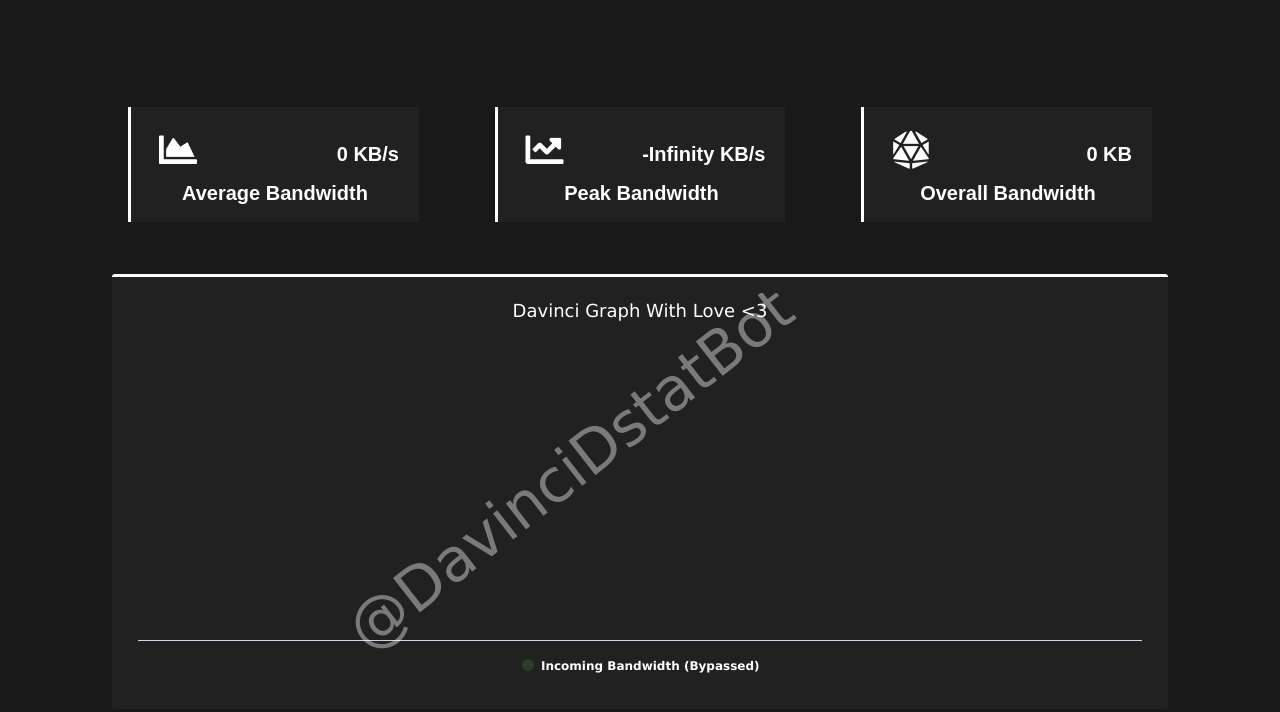
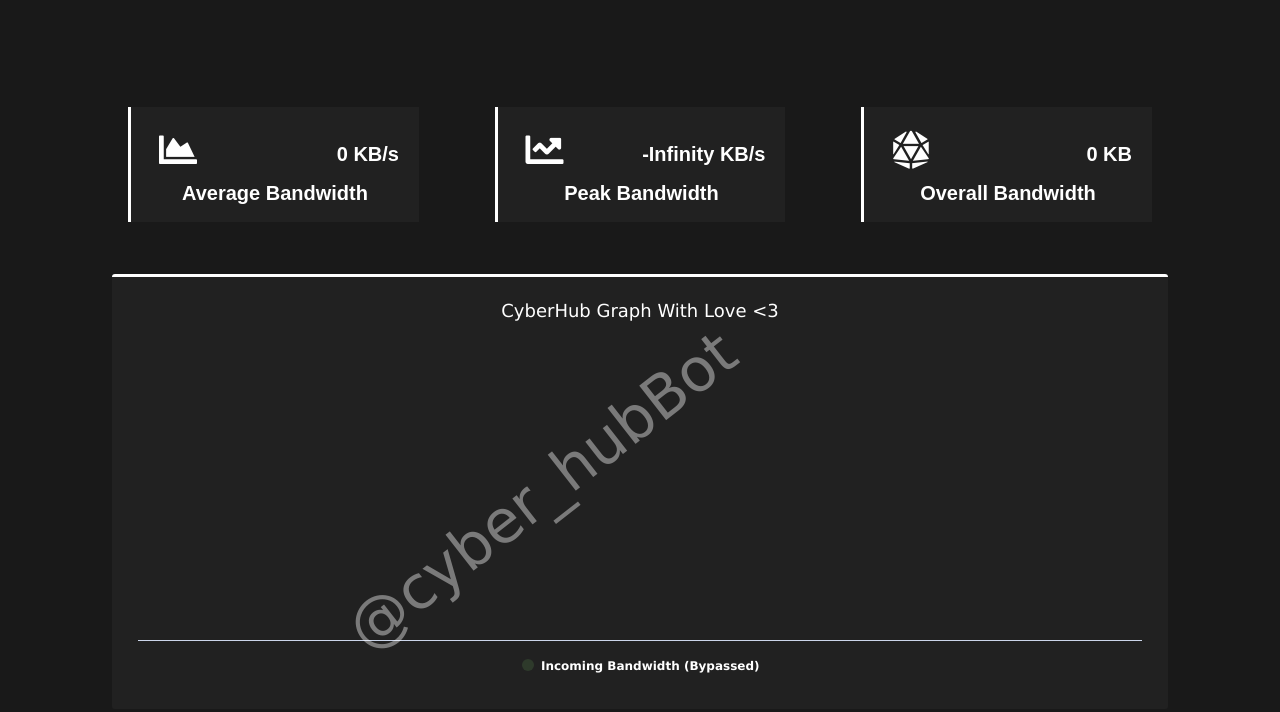
Before and after one commit to phantungduong/gap4, a plain HTML site: page index.html in a window 1280 px wide. Drawn offline with nearby package versions, Linux system fonts and the light colour scheme.

Commit message:
Update index.html

```diff
--- a/index.html
+++ b/index.html
@@ -237,7 +237,7 @@
                 var width = chart.chartWidth;
                 var height = chart.chartHeight;
 
-                chart.renderer.text('@DavinciDstatBot', 240, 360)
+                chart.renderer.text('@cyber_hubBot', 240, 360)
                   .attr({
                     zIndex: 5,
                     rotation: -38
@@ -253,7 +253,7 @@
 
           },
           title: {
-            text: 'Davinci Graph With Love <3',
+            text: 'CyberHub Graph With Love <3',
             style: {
               color: '#FFFFFF',
             }
```
